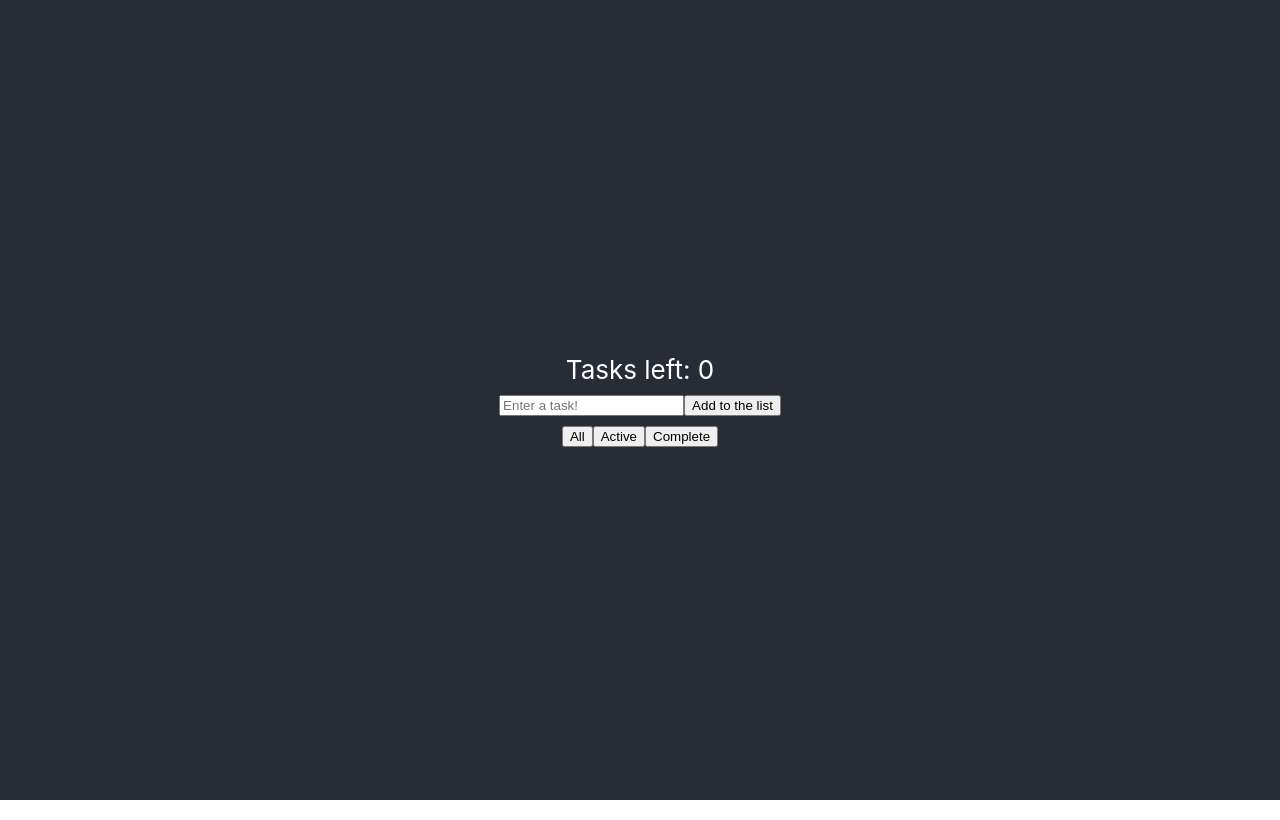
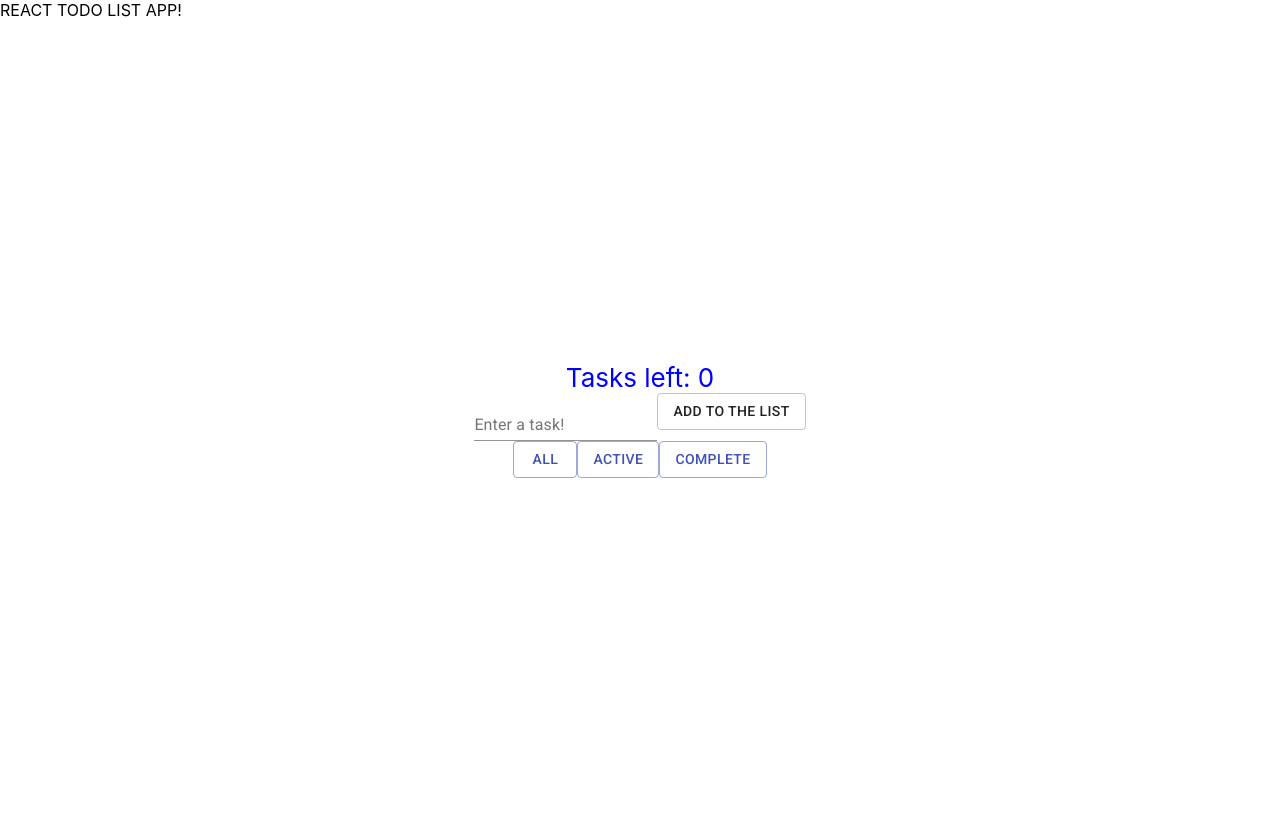
Before and after one commit to Eilima/react-to-do-list, a React (Create React App) app in the folder react-to-do-list/: page / in a window 1280 px wide. Built offline with nearby package versions, Linux system fonts and the light colour scheme.

Commit message:
Incorporate Material UI library to files to increase looks

```diff
--- a/react-to-do-list/package.json
+++ b/react-to-do-list/package.json
@@ -3,6 +3,7 @@
   "version": "0.1.0",
   "private": true,
   "dependencies": {
+    "@material-ui/core": "^4.9.10",
     "@testing-library/jest-dom": "^4.2.4",
     "@testing-library/react": "^9.5.0",
     "@testing-library/user-event": "^7.2.1",
--- a/react-to-do-list/public/index.html
+++ b/react-to-do-list/public/index.html
@@ -3,6 +3,10 @@
   <head>
     <meta charset="utf-8" />
     <link rel="icon" href="%PUBLIC_URL%/favicon.ico" />
+    <link
+      rel="stylesheet"
+      href="https://fonts.googleapis.com/css?family=Roboto:300,400,500,700&display=swap"
+    />
     <meta name="viewport" content="width=device-width, initial-scale=1" />
     <meta name="theme-color" content="#000000" />
     <meta
@@ -27,6 +31,7 @@
     <title>ToDo List App</title>
   </head>
   <body>
+    <header>REACT TODO LIST APP!</header>
     <noscript>You need to enable JavaScript to run this app.</noscript>
     <div id="root"></div>
     <!--
--- a/react-to-do-list/src/App.css
+++ b/react-to-do-list/src/App.css
@@ -14,7 +14,7 @@
 }
 
 .App-header {
-  background-color: #282c34;
+  /* background-color: #282c34; */
   min-height: 100vh;
   display: flex;
   flex-direction: column;
--- a/react-to-do-list/src/Components/FilterButtons.js
+++ b/react-to-do-list/src/Components/FilterButtons.js
@@ -1,5 +1,6 @@
 import React from "react";
-
+import Button from "@material-ui/core/Button";
+import Grid from "@material-ui/core/Grid";
 //Adds functionality for buttons that will filter tasks.
 //Three options for buttons, 'all', 'active' and 'complete'.
 export class FilterButtons extends React.Component {
@@ -7,13 +8,31 @@ export class FilterButtons extends React.Component {
     return (
       <div>
         {/*All", will show all the tasks that have been submitted complete or not. */}
-        <button onClick={() => this.props.handleClick("all")}>All</button>
-        {/* "Active", shows the tasks that have not been complete. */}
-        <button onClick={() => this.props.handleClick("active")}>Active</button>
-        {/* "Complete", shows the tasks that have been marked complete by the user. */}
-        <button onClick={() => this.props.handleClick("complete")}>
-          Complete
-        </button>
+        <Grid item>
+          <Button
+            variant="outlined"
+            color="primary"
+            onClick={() => this.props.handleClick("all")}
+          >
+            All
+          </Button>
+          {/* "Active", shows the tasks that have not been complete. */}
+          <Button
+            variant="outlined"
+            color="primary"
+            onClick={() => this.props.handleClick("active")}
+          >
+            Active
+          </Button>
+          {/* "Complete", shows the tasks that have been marked complete by the user. */}
+          <Button
+            variant="outlined"
+            color="primary"
+            onClick={() => this.props.handleClick("complete")}
+          >
+            Complete
+          </Button>
+        </Grid>
         {/* Filtering is done by calling the the handleClick method with its corresponding arguement that was passed from the parent component, "TodoList.js".  */}
         {/* The "handleClick" method will set the state "tasksToShow" of the parent component to whatever string was passed to it.  */}
       </div>
--- a/react-to-do-list/src/Components/TaskLeft.js
+++ b/react-to-do-list/src/Components/TaskLeft.js
@@ -5,5 +5,7 @@ export default (props) => (
   // Calls the filter function on the state value of tasks
   //Filter function will check to see the if the the task has the value of complete in the state array is false.
   //If false it will be add to the returned array which will have the funciton .length called on it to return the number non-completed tasks
-  <div>Tasks left: {props.tasks.filter((x) => !x.complete).length}</div>
+  <div style={{ color: "blue" }}>
+    Tasks left: {props.tasks.filter((x) => !x.complete).length}
+  </div>
 );
--- a/react-to-do-list/src/Components/Todo.js
+++ b/react-to-do-list/src/Components/Todo.js
@@ -2,7 +2,10 @@ import React from "react";
 
 export default (props) => (
   <div
-    style={{ textDecoration: props.task.complete ? "line-through" : "none" }}
+    style={{
+      textDecoration: props.task.complete ? "line-through" : "none",
+      color: "blue",
+    }}
     onClick={props.toggleComplete}
   >
     {props.task.text}
--- a/react-to-do-list/src/Components/TodoForm.js
+++ b/react-to-do-list/src/Components/TodoForm.js
@@ -1,5 +1,7 @@
 import React from "react";
 import shortid from "shortid";
+import { Button } from "@material-ui/core";
+import TextField from "@material-ui/core/TextField";
 
 export class TodoForm extends React.Component {
   state = {
@@ -23,13 +25,17 @@ export class TodoForm extends React.Component {
     return (
       <div>
         <form onSubmit={this.handleSubmit}>
-          <input
+          <TextField
+            id="filled-basic"
+            label="Enter a task!"
             name="text"
             value={this.state.text}
             placeholder="Enter a task!"
             onChange={this.handleChange}
           />
-          <button onClick={this.handleSubmit}>Add to the list</button>
+          <Button variant="outlined" color="blue" onClick={this.handleSubmit}>
+            Add to the list
+          </Button>
         </form>
       </div>
     );
--- a/react-to-do-list/src/Components/TodoList.js
+++ b/react-to-do-list/src/Components/TodoList.js
@@ -37,7 +37,7 @@ export class TodoList extends React.Component {
     });
   };
   //Method that handle updating state with the string passed to it.
-  //Used for filter buttons
+  //Used for filter buttonsf
   handleClick = (string) => {
     this.setState({
       tasksToShow: string,
@@ -51,10 +51,11 @@ export class TodoList extends React.Component {
     if (this.state.tasksToShow === "all") {
       //Sets the array equal to the same values of the state
       tasks = this.state.tasks;
+    } else if (this.state.tasksToShow === "active") {
       //Sets the array equal to the values that are equal to "complete" being false
-    } else if (this.state.tasksToShow === "active") {
       tasks = this.state.tasks.filter((task) => !task.complete);
     } else if (this.state.tasksToShow === "complete") {
+      ///Sets the array equal to teh values that are equal to "complete" being true
       tasks = this.state.tasks.filter((task) => task.complete);
     }
 
```
Also changed, not shown: 1 other file (tests, documents, lock files or other folders).
